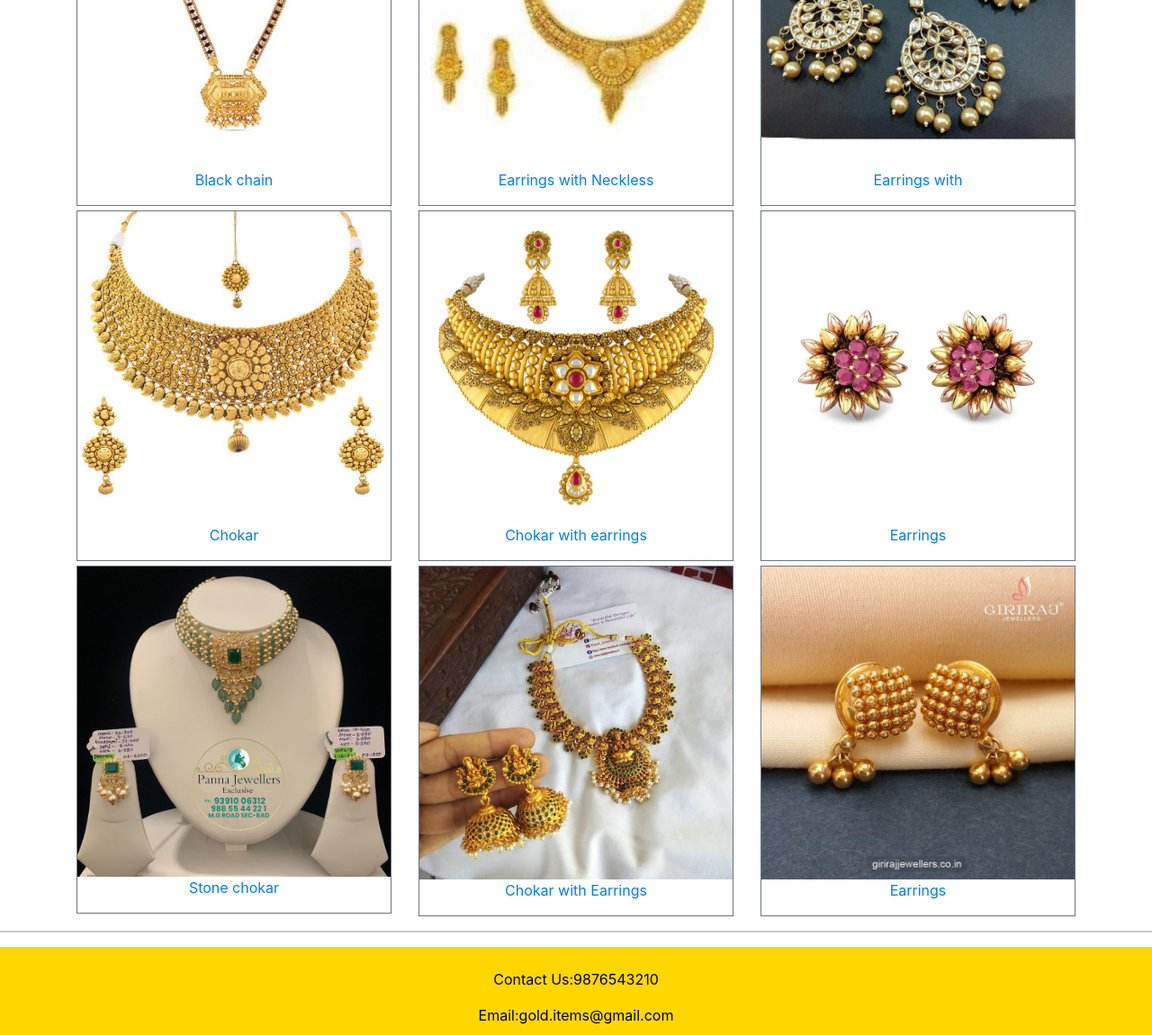
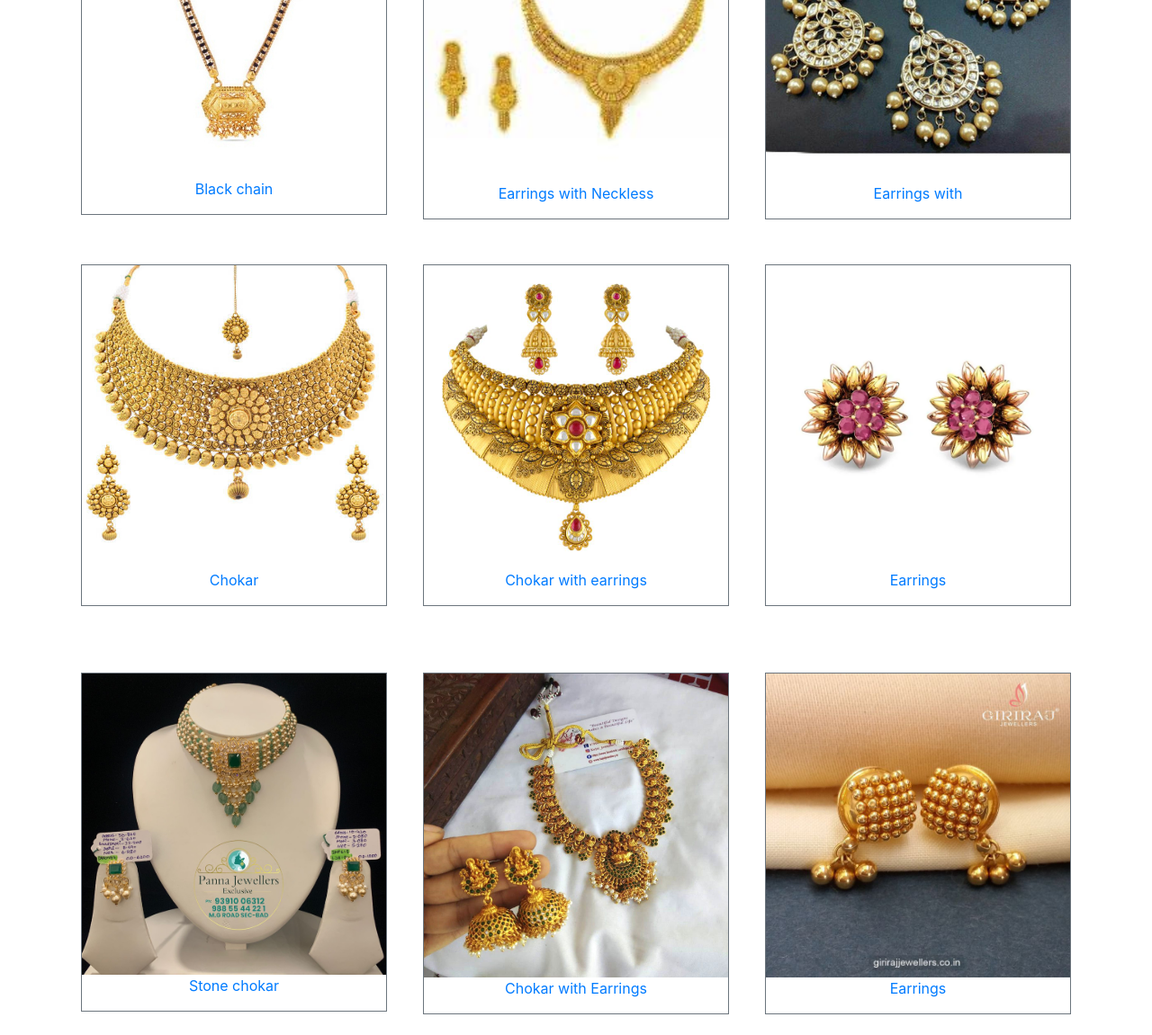
Before and after one commit to Harika-actimize/Ecommer, a plain HTML site: page gold.html in a window 1280 px wide. Shown: the part 245-1396 px from the top of the page at 90% size. Drawn offline with nearby package versions, Linux system fonts and the light colour scheme.

Commit message:
clear the alignment issue

```diff
--- a/gold.html
+++ b/gold.html
@@ -18,6 +18,41 @@
      $('.dropdown-toggle').dropdown()
  });
 </script>
+<style>
+  .col-md-4 {
+  float: left;
+  width: 25%;
+  padding: 20px;
+}
+
+/* Clear floats after the columns */
+.row:after {
+  content: "";
+  display: table;
+  clear: both;
+}
+
+/* On screens that are 992px wide or less, go from four columns to two columns */
+@media screen and (max-width: 992px) {
+  .col-md-4 {
+    width: 50%;
+  }
+}
+
+/* On screens that are 600px wide or less, make the columns stack on top of each other instead of next to each other */
+@media screen and (max-width: 600px) {
+  .col-md-4 {
+    width: 100%;
+
+  }
+}
+.mr-10{
+  margin-top: 5px;
+  padding: 0;
+
+}
+</style>
+</style>
 </head>
 <body>
   <nav class="navbar navbar-expand-sm bg-warning navbar-dark">
@@ -75,7 +110,7 @@
         </div>
       </div>
       <div class="col-md-4">
-       <div class="thumbnail border border-secondary">
+       <div class="thumbnail border border-secondary mr-10">
          <a href="./assets/images/gold/img1.jpeg" target="_blank">
             <img src="./assets/images/gold/img1.jpeg" alt="Nature" style="width:100%">
             <div class="caption">
@@ -85,7 +120,7 @@
         </div>
       </div>
       <div class="col-md-4">
-       <div class="thumbnail border border-secondary">
+       <div class="thumbnail border border-secondary mr-10">
         <a href="./assets/images/gold/img2.jpg" target="_blank">
           <img src="./assets/images/gold/img2.jpg" alt="Fjords" style="width:100%">
           <div class="caption">
@@ -97,7 +132,7 @@
   </div>
   <div class="row" style="margin-top: 5px;">
     <div class="col-md-4">
-        <div class="thumbnail border border-secondary">
+        <div class="thumbnail border border-secondary mr-10">
           <a href="./assets/images/gold/img.jpg" target="_blank">
             <img src="./assets/images/gold/img.jpg" alt="Nature" style="width:100%">
             <div class="caption">
@@ -106,8 +141,9 @@
           </a>
         </div>
       </div>
+      <br>
       <div class="col-md-4">
-        <div class="thumbnail border border-secondary">
+        <div class="thumbnail border border-secondary mr-10">
           <a href="./assets/images/gold/img3.jpg" target="_blank">
             <img src="./assets/images/gold/img3.jpg" alt="Nature" style="width:100%">
             <div class="caption">
@@ -117,7 +153,7 @@
         </div>
       </div>
       <div class="col-md-4">
-        <div class="thumbnail border border-secondary">
+        <div class="thumbnail border border-secondary mr-10">
           <a href="./assets/images/gold/img4.webp" target="_blank">
             <img src="./assets/images/gold/img4.webp" alt="Nature" style="width:100%">
             <div class="caption">
@@ -127,9 +163,10 @@
         </div>
       </div>
   </div>
+  <br>
   <div class="row" style="margin-top: 5px;">
       <div class="col-md-4">
-        <div class="thumbnail border border-secondary">
+        <div class="thumbnail border border-secondary mr-10">
           <a href="./assets/images/gold/img6.jpg" target="_blank">
             <img src="./assets/images/gold/img6.jpg" alt="Nature" style="width:100%">
             <div class="caption">
@@ -139,7 +176,7 @@
         </div>
       </div>
       <div class="col-md-4">
-        <div class="thumbnail border border-secondary">
+        <div class="thumbnail border border-secondary mr-10">
           <a href="./assets/images/gold/img9.jpg" target="_blank">
             <img src="./assets/images/gold/img9.jpg" alt="Nature" style="width:100%">
             <div class="caption">
@@ -149,7 +186,7 @@
         </div>
       </div>
       <div class="col-md-4">
-        <div class="thumbnail border border-secondary">
+        <div class="thumbnail border border-secondary mr-10">
           <a href="./assets/images/gold/img8.jpg" target="_blank">
             <img src="./assets/images/gold/img8.jpg" alt="Nature" style="width:100%">
             <div class="caption">
```
Also changed, not shown: index.html (+1 -0 lines), silver.html (+41 -6 lines), 1 other file.
